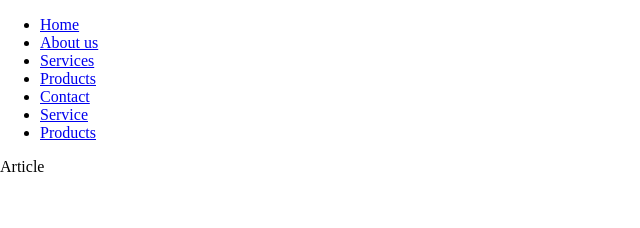
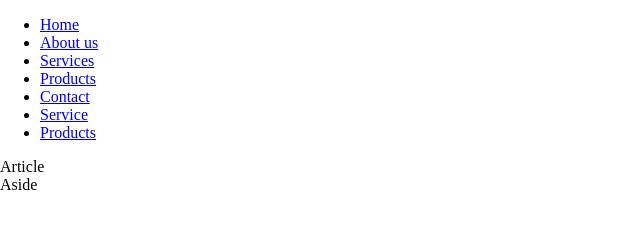
Before and after one commit to Mehmoli/Git-oefenen, a plain HTML site: page index.html in a window 1280 px wide. Shown: the full height of the page, 0-640 px from the left. Drawn offline with Linux system fonts and the light colour scheme.

Commit message:
aside toegevoegd

```diff
--- a/index.html
+++ b/index.html
@@ -19,6 +19,10 @@
     <main>
 
         <article>Article</article>
+    </main>
+    <main>
+
+        <aside>Aside</aside>
     </main
 
 </nav>
```
